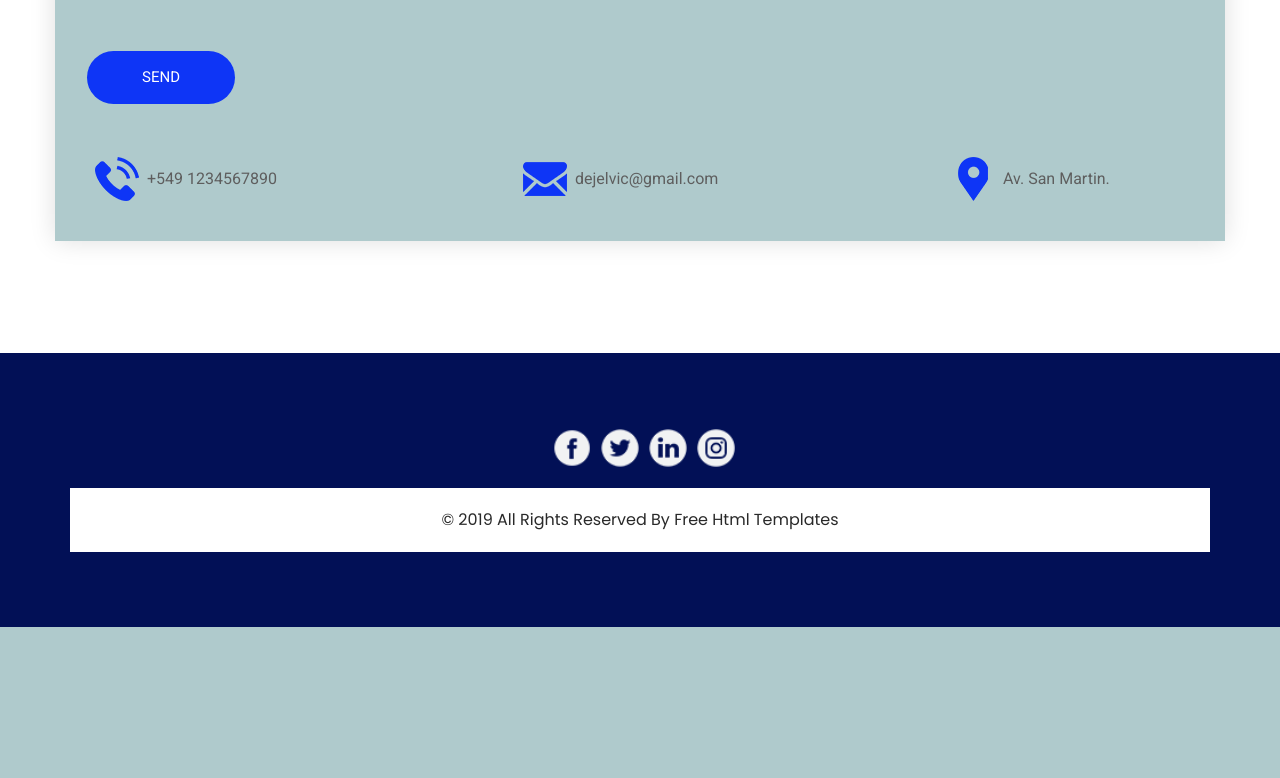
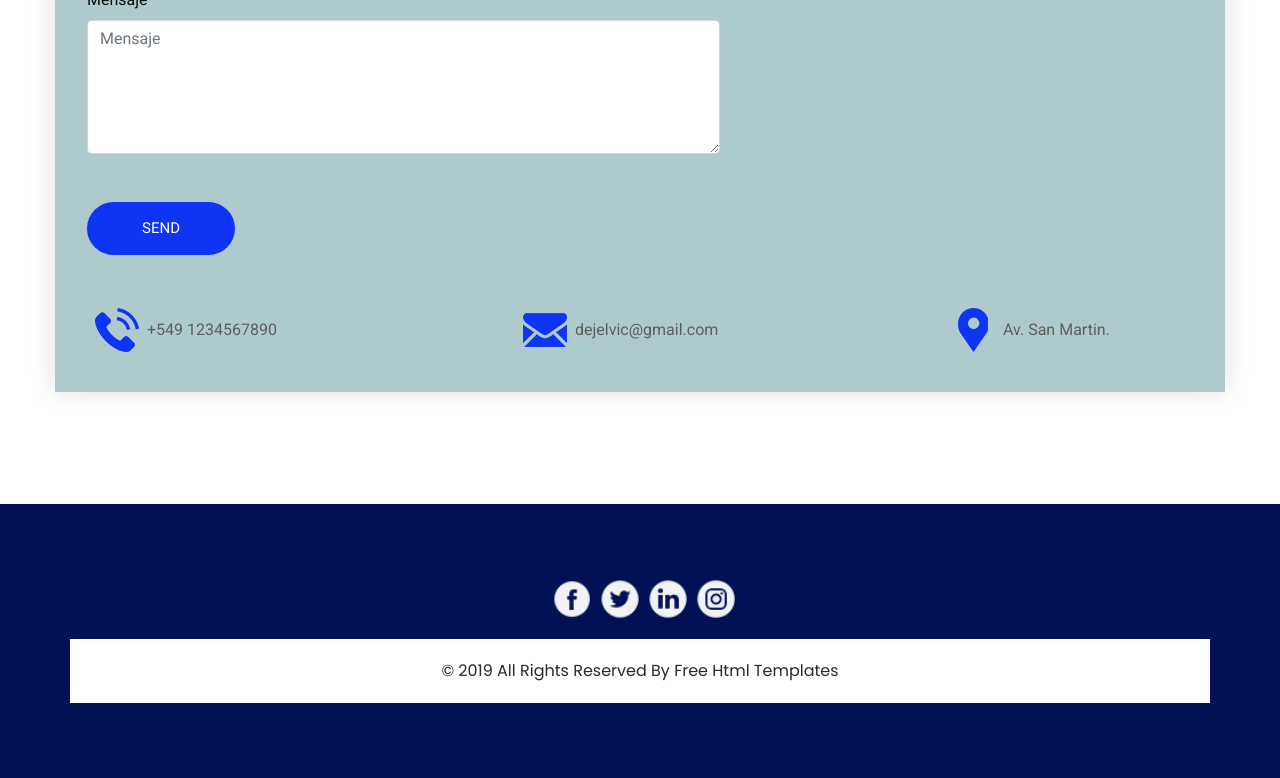
Before and after one commit to fabyolalera/academia, a Django app: page /contacto/ in a window 1280 px wide. Shown: the part 664-1442 px from the top of the page. Before the commit the page ends 1291 px from the top, so only its background shows below. Run offline with Django 3.2, Linux system fonts and the light colour scheme; parts of the project's set-up code (start-up, migrations or seed data) failed here and were passed over; some libraries are stand-ins or nearby versions.

Commit message:
Se agrega formulario de contacto

```diff
--- a/academia/forms.py
+++ b/academia/forms.py
@@ -1,22 +1,64 @@
 from re import A
 from socket import fromshare
 from tkinter import Label
+from unittest.util import _MAX_LENGTH
 from django import forms
+from django.forms import ValidationError
+
+def alfabetico(value):
+    if any(char.isdigit() for char in value):
+        raise ValidationError('Ingrese un nombre que no contenga números:  %(valor)s',
+                              #code='Error1',
+                              params={'valor':value}
+                              )
+
+
 
 class ContactoForm(forms.Form):
     nombre = forms.CharField(
-                            widget=forms.TextInput(attrs={'placeholder':'Nombre'})
-                            )
+            label='Nombre',
+            required=False,
+            validators=(alfabetico,),
+            widget=forms.TextInput(attrs={'class':'form-control','placeholder':'Nombre (sólo texto)'})
+            )
 
     email = forms.EmailField(
-                            widget=forms.EmailInput(attrs={'placeholder':'Email'})
-                            )
+            label='Email',
+            max_length=50,
+            error_messages={
+                'required': 'Por favor ingrese un correo',
+            },
+            widget=forms.TextInput(attrs={'class':'form-control','type':'email','placeholder':'Email'})
+            )
 
     telefono = forms.IntegerField(
-                            widget=forms.TextInput(attrs={'placeholder':'Telefono'})
-                            )
+            label='Teléfono',
+            max_value=99999999999,
+            min_value=0,
+            error_messages={
+                'required': 'Por favor ingrese un teléfono válido',
+            },
+            widget=forms.TextInput(attrs={'class':'form_control','placeholder':'Telefono'})
+            )
 
     mensaje = forms.CharField(
-                            max_length=150,
-                            widget=forms.Textarea(attrs={'placeholder':'Mensaje','rows':5, 'cols':71})
-                            )
+            label='Mensaje',
+            max_length=500,
+            widget=forms.Textarea(attrs={'class':'form-control','placeholder':'Mensaje','rows':5, 'cols':71})
+            )
+
+    def clean_mensaje(self):
+        data = self.cleaned_data['mensaje']
+        if len(data) < 10:
+            raise ValidationError("Debes especificar mejor el mensaje que nos envias")
+        return data
+
+    def clean(self):
+        cleaned_data = super().clean()
+        #mensaje = cleaned_data.get("mensaje")
+        #asunto = cleaned_data.get("asunto")
+
+        #if "ayuda" not in  mensaje:
+          #  msg = "Debe agregar la palabra 'ayuda' en el campo."
+            #self.add_error('asunto', msg)
+            #self.add_error('mensaje', msg)
--- a/academia/views.py
+++ b/academia/views.py
@@ -1,6 +1,7 @@
 from multiprocessing import context
 from django.shortcuts import render
 from django.http import HttpResponse
+from django.contrib import messages
 
 from academia.forms import ContactoForm
 
@@ -9,13 +10,21 @@
 
 def contacto(request):
     if request.method == 'POST':
-        formulario = ContactoForm(request.POST)
-        print(request.POST)
+        contact_form = ContactoForm(request.POST)
+        #print(request.POST)
 
-    context = {
-          'formulario' : ContactoForm()
-        }
-    return render(request, 'contacto.html', context=context)
+        if(contact_form.is_valid()):
+           # pass
+            messages.success(request,'Gracias por contactarse.')
+            #messages.info(request,'Otro mensajito')
+        else:
+            messages.warning(request,'Corrija los errores')
+    else:
+
+        #context = {
+            contact_form = ContactoForm()
+        #    }
+    return render(request, 'contacto.html', {'contact_form':contact_form},)
 
 def galeria(request):
     return render(request, 'galeria.html', context={})
--- a/templates/contacto.html
+++ b/templates/contacto.html
@@ -18,14 +18,25 @@
       <div class="layout_padding-top layout_padding2-bottom">
         <div class="row">
           <div class="col-md-7">
-            <form action="{% url 'contacto' %}" method="POST">
+            <!--
+            <form action="{% url 'contacto' %}" method="POST">-->
+              {% for message in messages %}
+                    <div class="alert alert-{{ message.tags }}" role="alert">
+                        {{ message }}
+                    </div>
+              {% endfor %}
+
+              <form novalidate action="{% url 'contacto' %}" method="POST">
               {% csrf_token %}
               <div class="contact_form-container">
                 <div>
-                  {% for campo in formulario %}
-                  <div>
-                    {{campo}}
-                  </div>
+                  {% for campo in contact_form %}
+
+                    <div>
+                      <label for="">{{campo.label}}</label>
+                      {{campo}}
+                    </div>
+                    <div>{{campo.errors}}</div>
                   {% endfor %}
                   <div class="mt-5">
                     <button type="submit">
```
